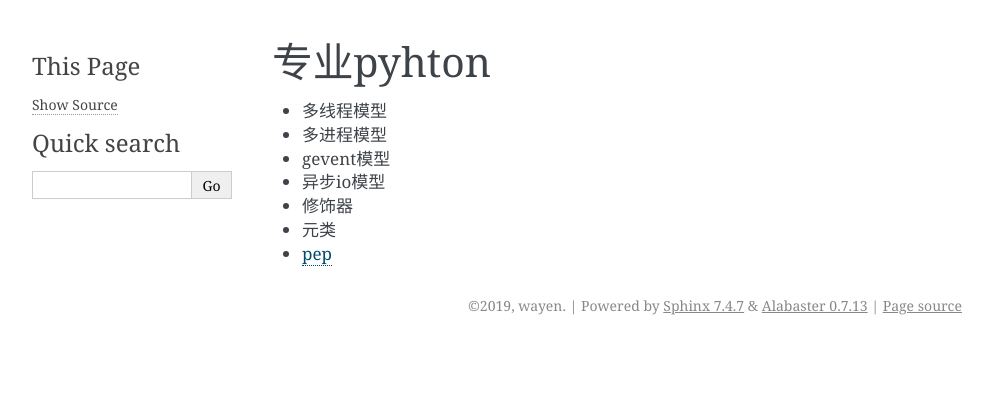
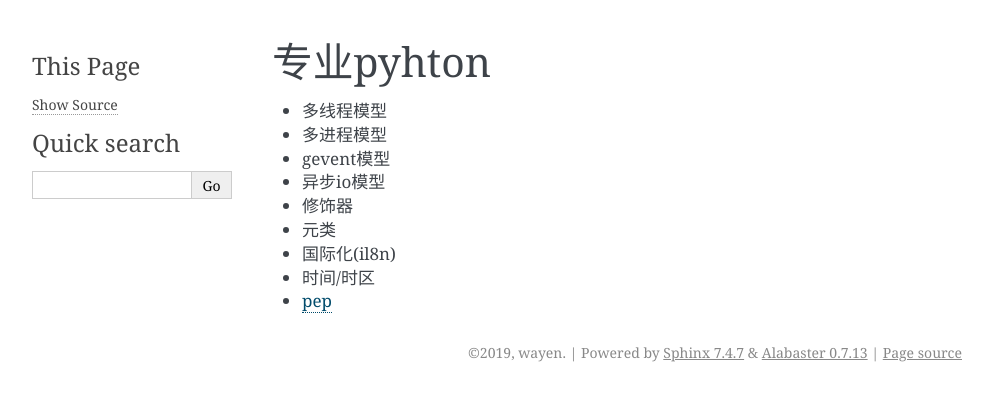
Before and after one commit to wojunnihou/pylearn, a Sphinx documentation site: the page built from doc/source/python/4_professional/index.rst, in a window 1280 px wide. Shown: the top 401 px of the page, without its empty margins (148-1141 px from the left). Built offline with Sphinx 7.4.7, drawn with Linux system fonts in a browser that asks for light colours.

Commit message:
python基础

```diff
--- a/doc/source/python/1_primary/index.rst
+++ b/doc/source/python/1_primary/index.rst
@@ -12,3 +12,4 @@
    statements-control-flow
    note-docstring
    function
+   string
--- /dev/null
+++ b/doc/source/python/1_primary/string.rst
@@ -0,0 +1,2 @@
+字符串
+=======
--- a/doc/source/python/2_middle/index.rst
+++ b/doc/source/python/2_middle/index.rst
@@ -5,3 +5,5 @@
 * 模块
 * 异常
 * 文件
+* 序列化
+* 编码
--- a/doc/source/python/4_professional/index.rst
+++ b/doc/source/python/4_professional/index.rst
@@ -7,4 +7,6 @@
 * 异步io模型
 * 修饰器
 * 元类
+* 国际化(il8n)
+* 时间/时区
 * `pep <https://www.python.org/dev/peps/>`_
```
